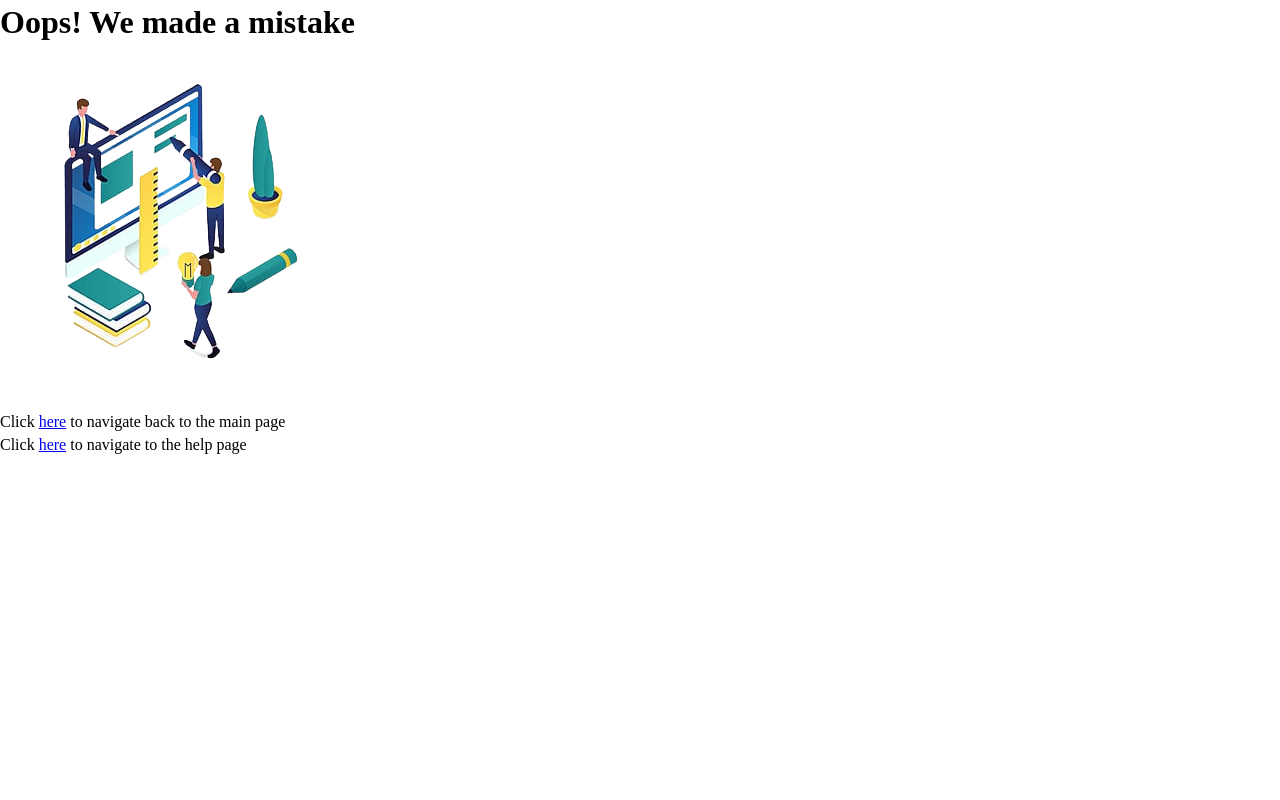
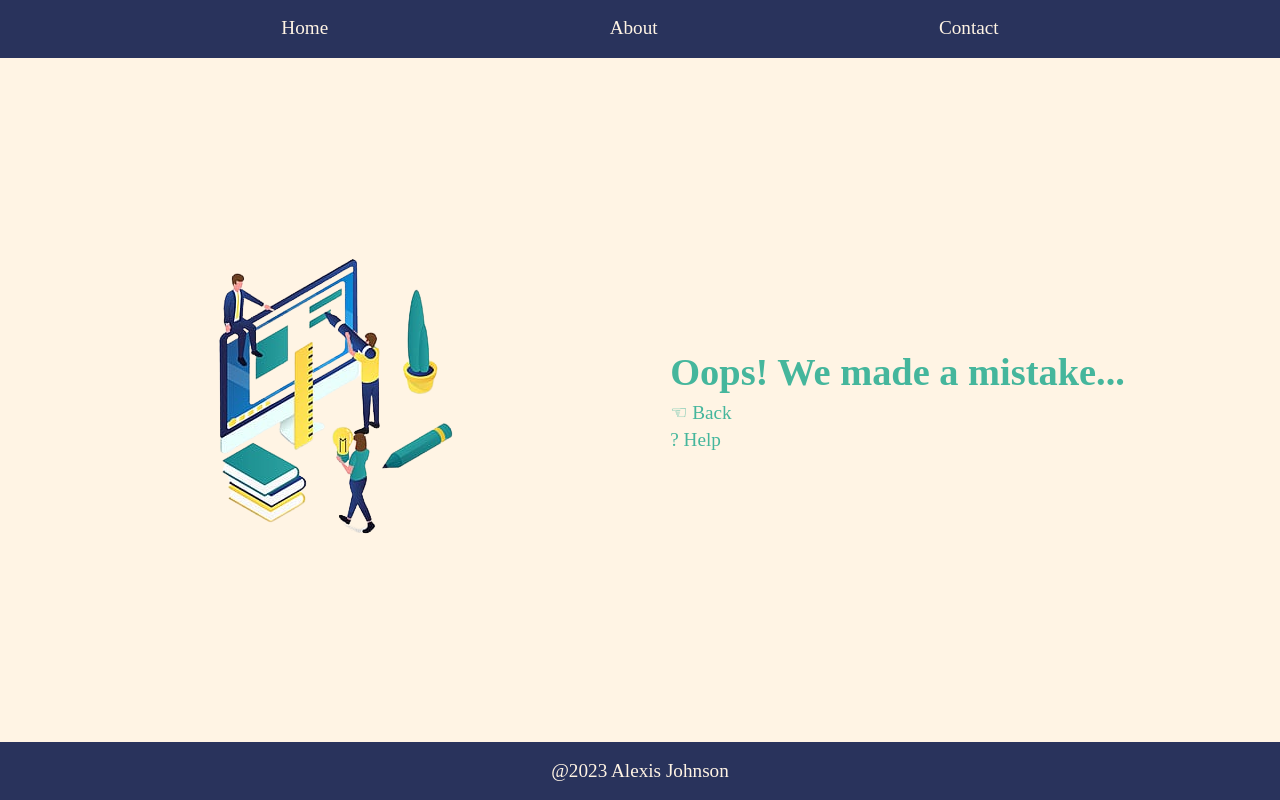
Before and after one commit to alexisjohnson2/404-styles3, a plain HTML site: page index.html in a window 1280 px wide. Drawn offline with Linux system fonts and the light colour scheme.

Commit message:
Finished styles assignment

```diff
--- a/index.html
+++ b/index.html
@@ -3,14 +3,26 @@
 <head>
     <meta charset="UTF-8">
     <meta name="viewport" content="width=device-width, initial-scale=1.0">
-    <title>Document</title>
+    <title>404 Styles</title>
     <link rel="stylesheet" href="modernnormalize.css">
     <link rel="stylesheet" href="styles.css">
 </head>
 <body>
-    <h1>Oops! We made a mistake</h1>
-    <img src="404_page-removebg-preview.png" alt="">
-    <p>Click <a href="#">here</a> to navigate back to the main page</p>
-    <p>Click <a href="#">here</a> to navigate to the help page</p>
+    <nav>
+        <a href="#">Home</a>
+        <a href="#">About</a>
+        <a href="#">Contact</a>
+    </nav>
+    <main>
+        <img src="404_page-removebg-preview.png" alt="">
+        <div>
+            <h1>Oops! We made a mistake...</h1>
+            <p><a href="#">&#9756; Back</a></p>
+            <p><a href="#">&quest; Help</a></p>
+        </div>
+    </main>
+    <footer>
+        <p> @2023 Alexis Johnson </p>
+    </footer>
 </body>
 </html>
--- a/styles.css
+++ b/styles.css
@@ -1,32 +1,66 @@
 :root {
-    --lt-accent : FF57BB
-    --accent : FF57BB
-    --base : 6EFAFB
-    --lt-primary : 0091AD
-    --primary : F7E8A4
-    --dk-primary : FFF4E4
+    --lt-accent : #3c91e6;
+    --accent : #45b69c;
+    --base : #6EFAFB;
+    --lt-primary : #29335c;
+    --primary : #F7E8A4;
+    --dk-primary : #FFF4E4;
 }
 * {
     margin: 0;
     padding: 0;
 }
 body {
-    background-color: var(--base);
+    background-color: var(--dk-primary);
     line-height: 1.4;
+    font-size: larger;
+    font-weight: 200;
 }
-nav, footer {
-    background-color: var(--accent) ;
-    color: var(--base);
-    height: 6rem;
+nav {
+    background-color: var(--lt-primary);
+    display: flex;
+    justify-content: center;
+    align-items: center;
+    height: 3.6rem;
+    display: flex;
+    justify-content: space-evenly;
+    align-items: center;
+}
+a {
+    text-decoration: none;
+}
+a:hover {
+    text-decoration: underline;
+}
+nav a {
+    color: var(--dk-primary);
+}
+main div {
+    color: var(--accent);
+}
+main a {
+    color: var(--accent);
+}
+main {
     display: flex;
     align-items: center;
+    justify-content: space-evenly;
+    flex-direction: row;
+    height: calc(100vh - 7.2rem)
+}
+footer {
+    background-color: var(--lt-primary);
+    color: var(--dk-primary);
+    height: 3.6rem;
+    display: flex;
     justify-content: center;
+    align-items: center;
 }
-nav {
-    justify-content: space-around;
+@media screen and (max-width: 900px) {
+    main {
+        flex-direction: column;
+    }
+    main div {
+        order: -1;
+    }
 }
-nav a {
-    font-weight: 600;
-    text-transform: uppercase;
-    text-decoration: none;
-}
```
